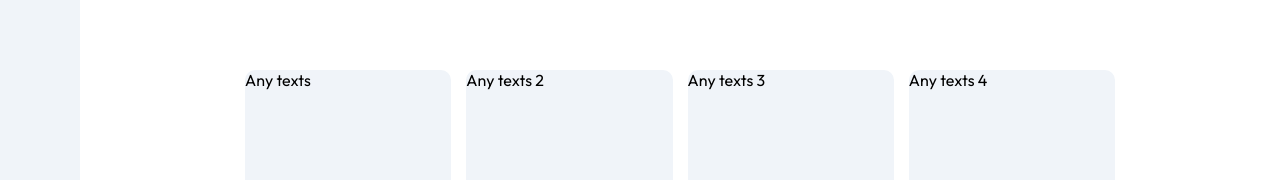
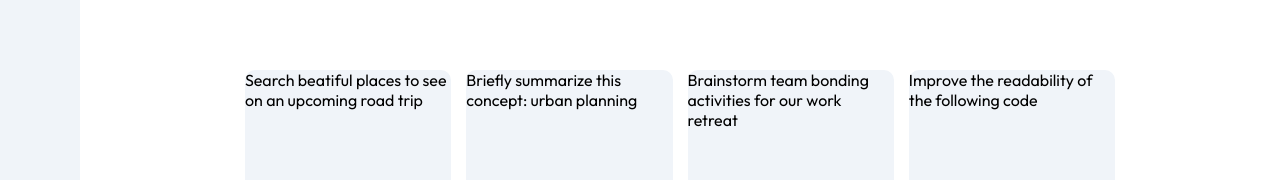
Before and after one commit to masatosotoma/gemini-clone, a React (Vite) app: page / in a window 1280 px wide. Shown: the part 307-487 px from the top of the page. Built offline with nearby package versions, Linux system fonts and the light colour scheme; no server answers.

Commit message:
Changed the texts of the cards

```diff
--- a/src/components/Main/Main.jsx
+++ b/src/components/Main/Main.jsx
@@ -32,19 +32,19 @@ function Main() {
             </div>
             <div className="cards">
               <div className="card">
-                <p>Any texts</p>
+                <p>Search beatiful places to see on an upcoming road trip</p>
                 <img src={assets.compass_icon} alt="" />
               </div>
               <div className="card">
-                <p>Any texts 2</p>
+                <p>Briefly summarize this concept: urban planning</p>
                 <img src={assets.bulb_icon} alt="" />
               </div>
               <div className="card">
-                <p>Any texts 3</p>
+                <p>Brainstorm team bonding activities for our work retreat</p>
                 <img src={assets.message_icon} alt="" />
               </div>
               <div className="card">
-                <p>Any texts 4</p>
+                <p>Improve the readability of the following code</p>
                 <img src={assets.code_icon} alt="" />
               </div>
             </div>
```
